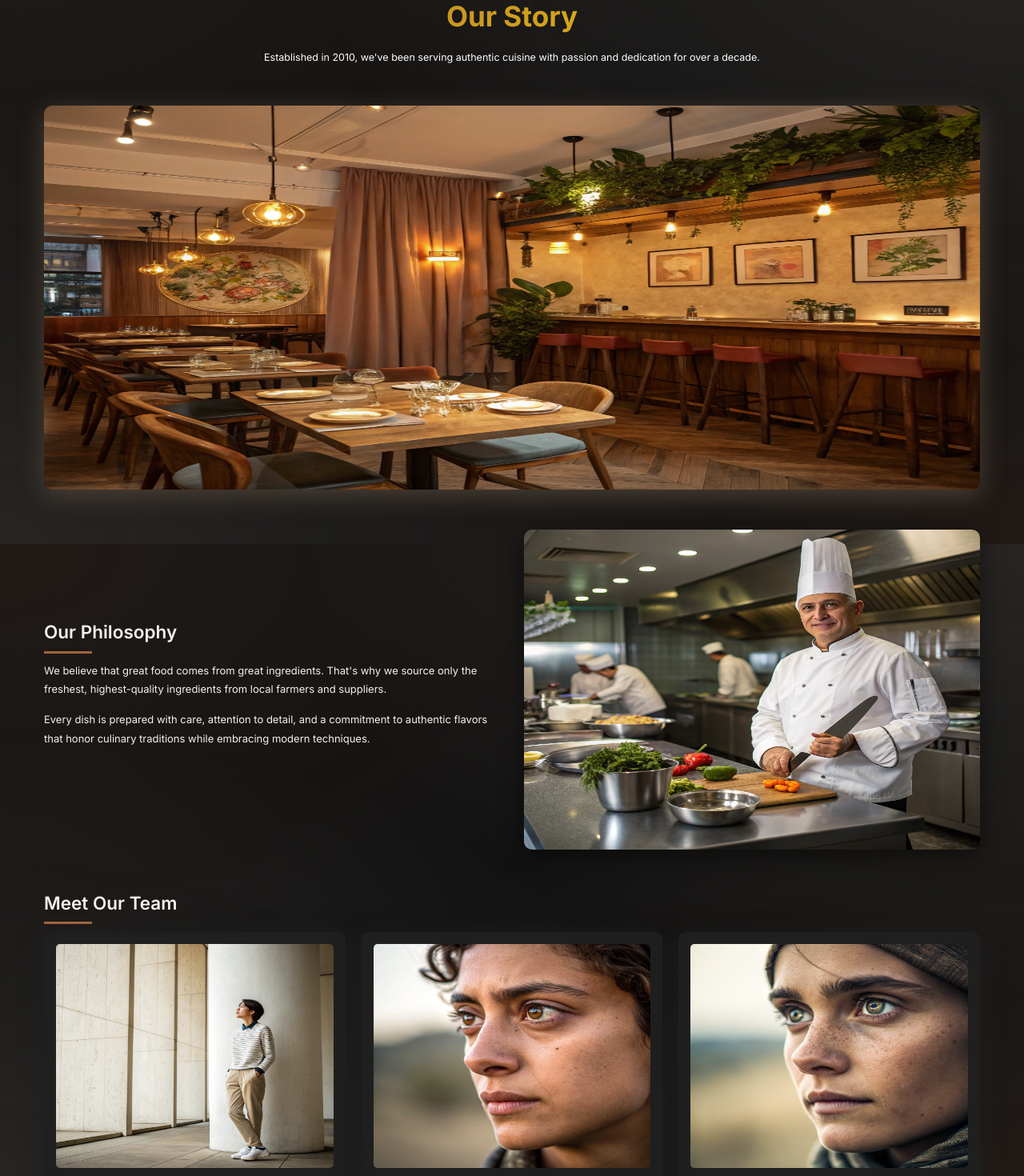
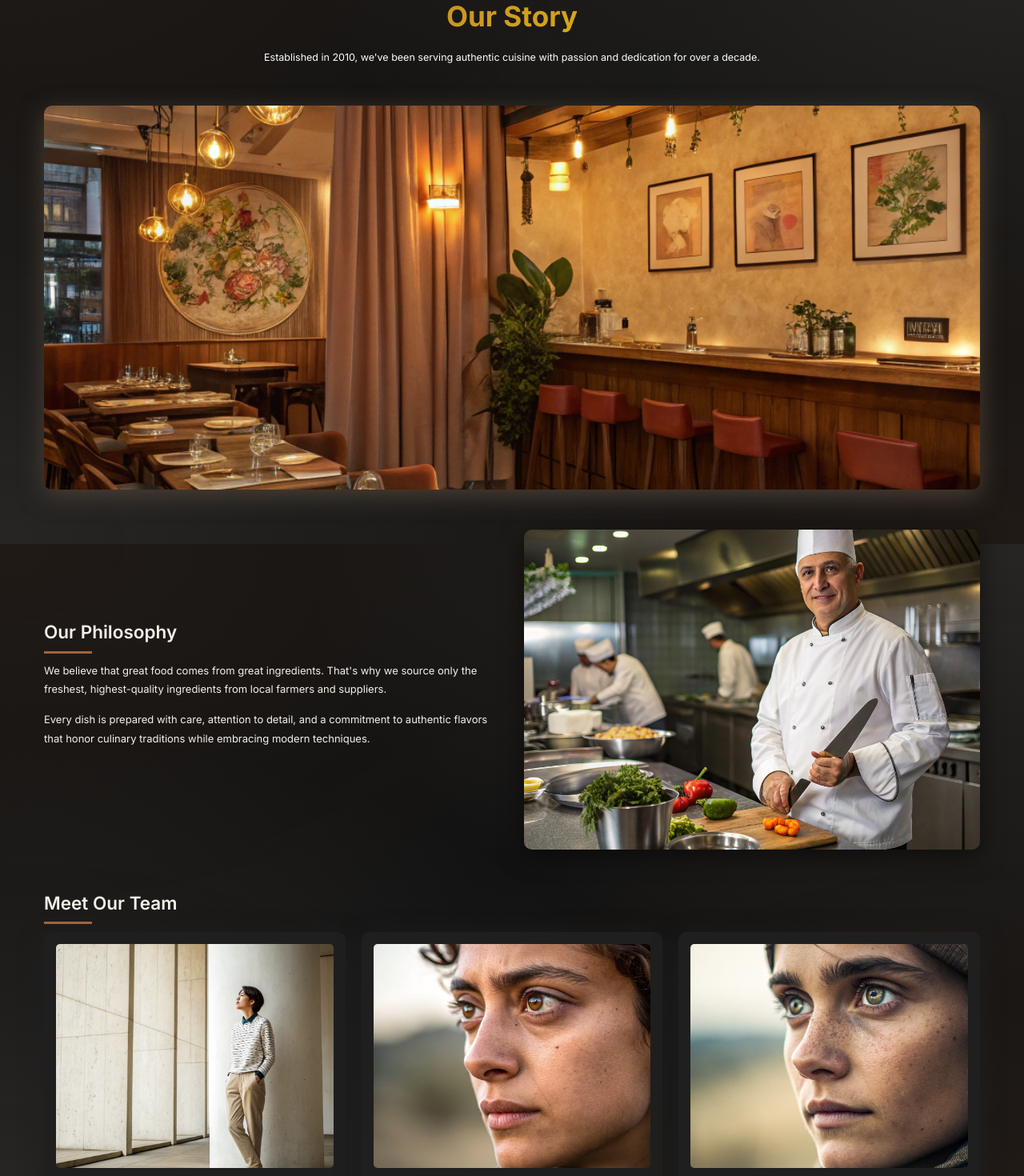
Before and after one commit to alfa155518/Resturant-App-Nextjs, a Next.js app: page /about in a window 1280 px wide. Shown: the part 120-1590 px from the top of the page at 80% size. Built offline with nearby package versions, Linux system fonts and the light colour scheme.

Commit message:
improve Best Practices through images

```diff
--- a/app/(pages)/about/page.jsx
+++ b/app/(pages)/about/page.jsx
@@ -53,6 +53,8 @@ export default function About() {
             alt="Restaurant Interior"
             fill
             priority
+            sizes="100vw"
+            style={{ objectFit: "cover" }}
           />
         </motion.div>
 
@@ -74,10 +76,12 @@ export default function About() {
             </p>
           </motion.div>
           <motion.div variants={fadeIn} className={styles.imageWrapper}>
-            <Image
+          <Image
               src="/images/chief.png"
               alt="Our Chef"
               fill
+              sizes="(max-width: 768px) 100vw, 50vw"
+              style={{ objectFit: "cover" }}
             />
           </motion.div>
         </motion.section>
@@ -107,10 +111,12 @@ export default function About() {
                 whileHover={{ y: -10, transition: { duration: 0.3 } }}
               >
                 <div className={styles.memberImage}>
-                  <Image
+                <Image
                     src={member.image}
                     alt={member.name}
                     fill
+                    sizes="(max-width: 768px) 100vw, (max-width: 1200px) 33vw, 25vw"
+                    style={{ objectFit: "cover" }}
                   />
                 </div>
                 <h3 className={styles.memberName}>{member.name}</h3>
```
